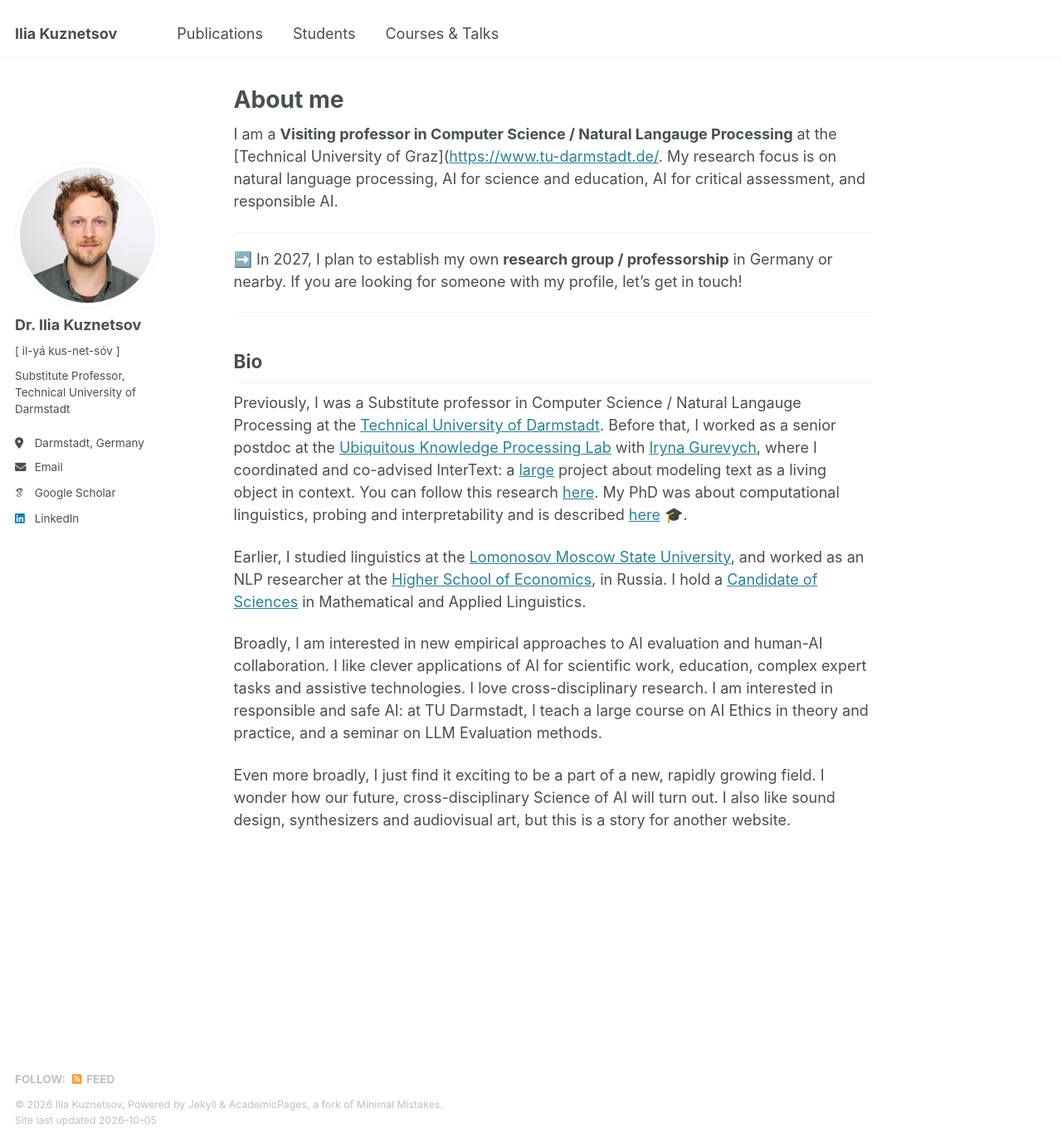
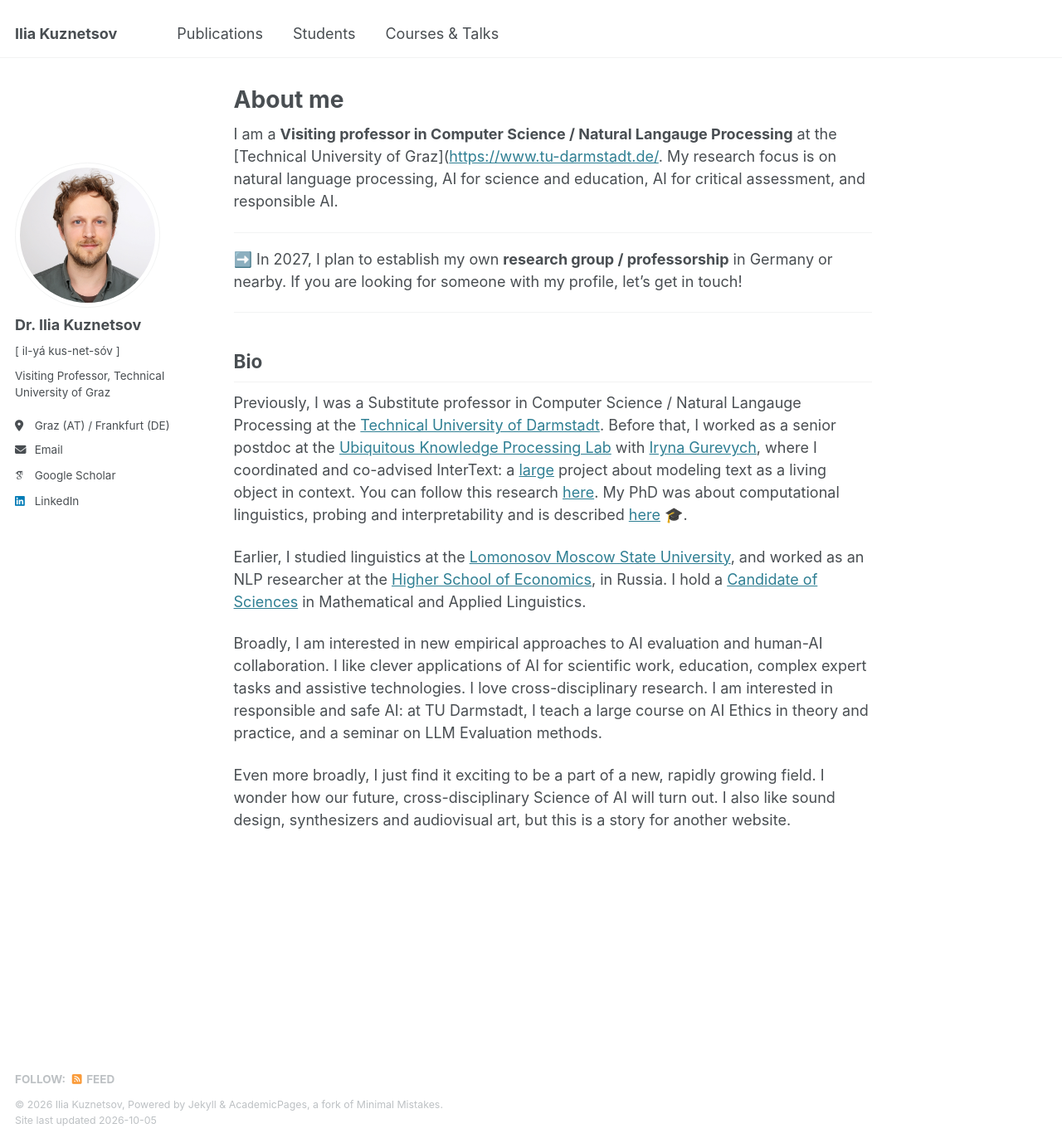
Before and after one commit to iokuznetsov/iokuznetsov.github.io, a Jekyll site: the page built from _pages/about.md, in a window 1280 px wide and 1378 px high. Shown: the whole window at 83% size. Built offline with Jekyll 4.4.1, drawn with Linux system fonts in a browser that asks for light colours; some web fonts are replaced.

Commit message:
Update bio and location in config file

```diff
--- a/_config.yml
+++ b/_config.yml
@@ -25,8 +25,8 @@ author:
   avatar           : "profile.png"
   name             : "Dr. Ilia Kuznetsov"
   pronouns         : "[ il-yá kus-net-sóv ]"
-  bio              : "Substitute Professor, Technical University of Darmstadt"
-  location         : "Darmstadt, Germany"
+  bio              : "Visiting Professor, Technical University of Graz"
+  location         : "Graz (AT) / Frankfurt (DE)"
   employer         :
   uri              : # URL
   email            : "firstname.lastname@tu-darmstadt.de"
```
